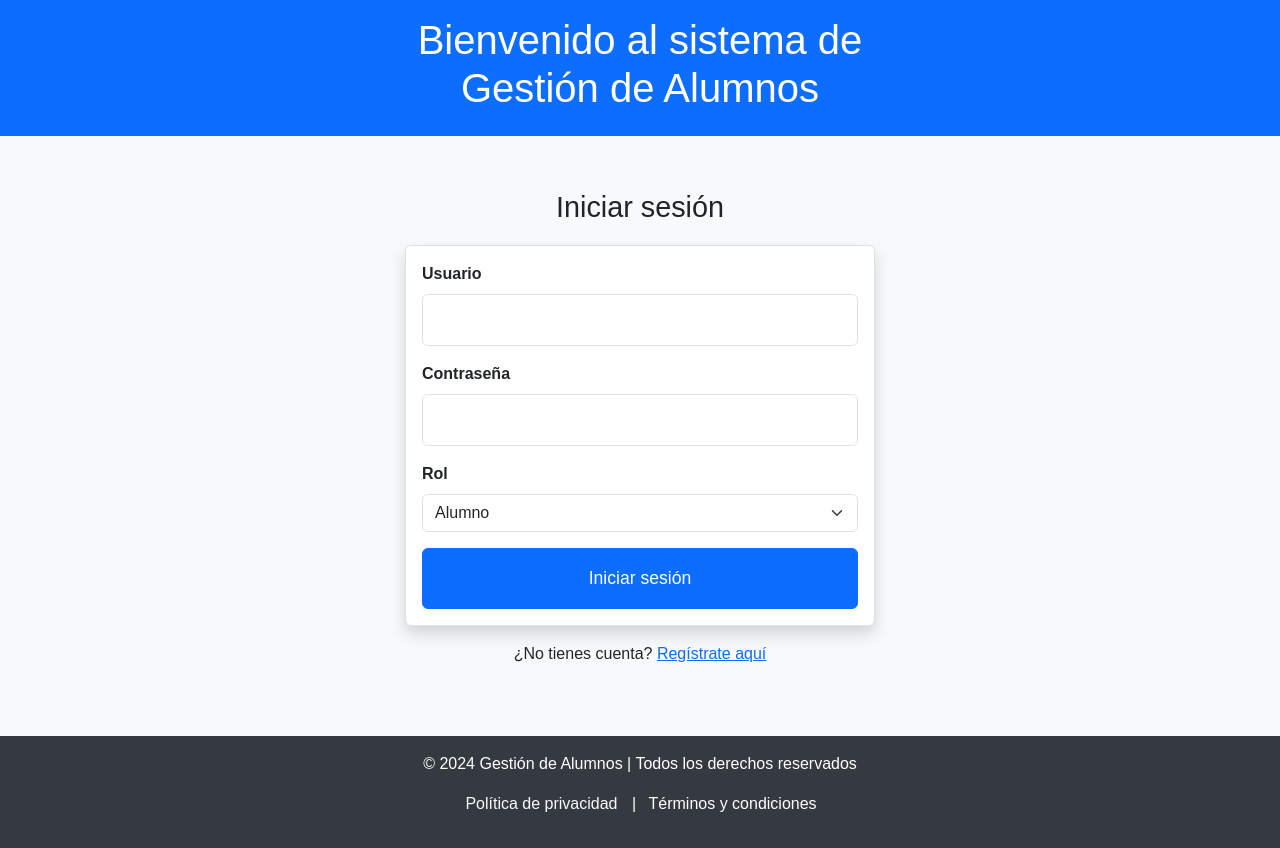
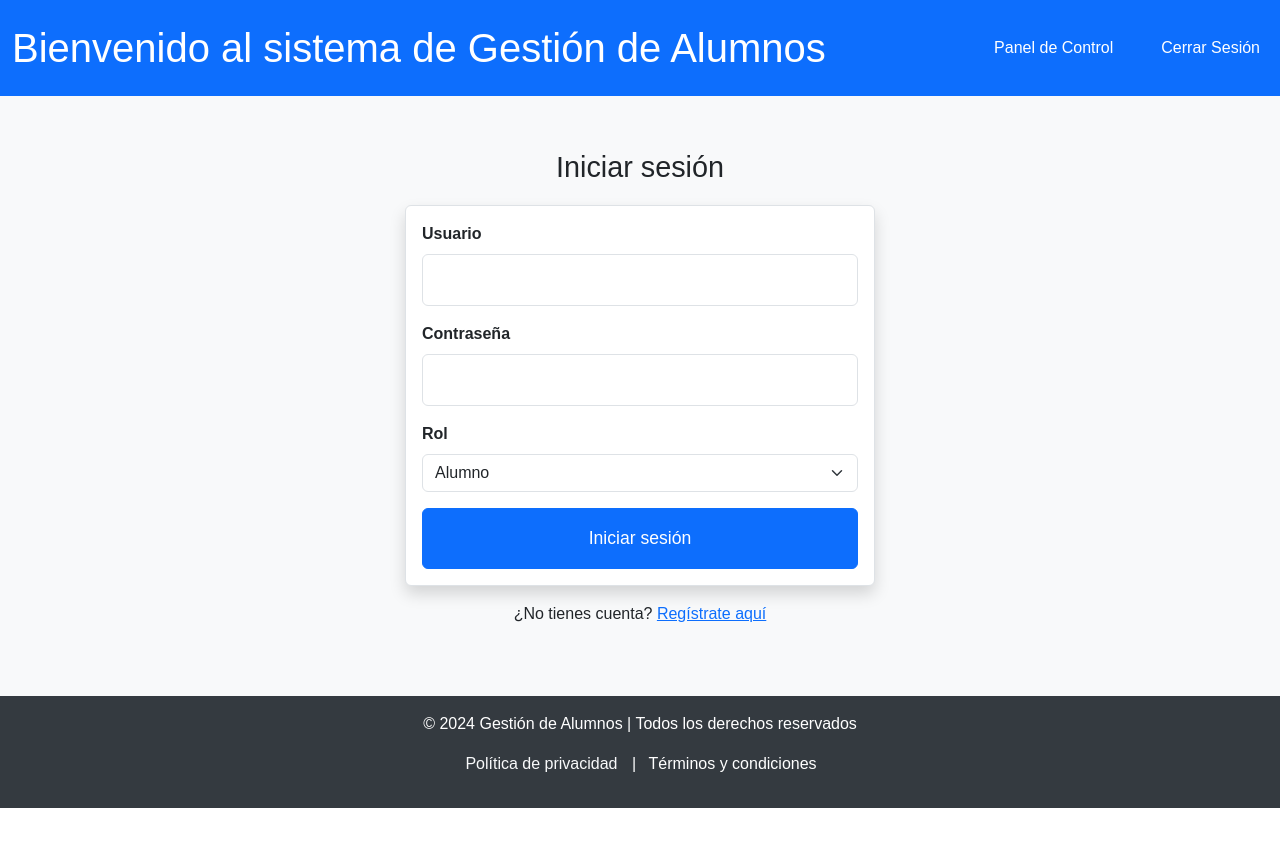
Before and after one commit to giseladevicente/Gestion-de-Alumnos-de-Primaria, a Flask app: page / in a window 1280 px wide. After the commit the page ends 808 px from the top, so only its background shows below. Run offline with Flask 3, Linux system fonts and the light colour scheme; the visitor is signed in with stand-in values (Sample User, id 1); some libraries are stand-ins or nearby versions.

Commit message:
Creación de menú hamburguesa en header.html

```diff
--- a/static/css/styles.css
+++ b/static/css/styles.css
@@ -17,6 +17,25 @@ font-size: 1.5rem;
 main {
   padding: 20px;
 }
+
+.navbar-toggler {
+  border-color: #ffffff80;
+}
+
+.navbar-nav .nav-link {
+  color: white;
+  transition: color 0.3s;
+}
+
+.navbar-nav .nav-link:hover {
+  color: #d3d3d3;
+}
+
+.navbar-nav .nav-item {
+  margin-left: 1rem;
+}
+
+
 
 /* Footer */
 footer {
@@ -52,11 +71,6 @@ h2 {
   margin-bottom: 1rem;
 }
 
-/* .form-label {
-  font-size: 1rem;
-  font-weight: 600;
-} */
-
 .form-control {
   font-size: 1rem;
   padding: 0.75rem;
@@ -87,6 +101,8 @@ h2 {
 }
 
 
+
+
 /* Media Queries */
 
 /* Small devices (601px x 400px) */
@@ -94,7 +110,6 @@ h2 {
   h2 {
     font-size: 2rem;
   }
-
 
   .container {
     max-width: 500px;
@@ -147,6 +162,10 @@ h2 {
     font-size: 2.5rem;
   }
 
+  .navbar-nav .nav-item {
+    margin-left: 2rem;
+  }
+
   footer {
     font-size: 1rem;
   }
--- a/templates/footer.html
+++ b/templates/footer.html
@@ -9,5 +9,8 @@
   </div>
 </footer>
 
+<!-- BOOTSTRAP JS -->
+<script src="https://cdn.jsdelivr.net/npm/bootstrap@5.3.3/dist/js/bootstrap.bundle.min.js"></script>
+
 </body>
 </html>
--- a/templates/header.html
+++ b/templates/header.html
@@ -20,12 +20,50 @@
       href="{{ url_for('static', filename='css/styles.css') }}"
     />
   </head>
-  <body class="d-flex flex-column min-vh-100">
+
+      <body class="min-vh-100">
     <header class="bg-primary py-3">
-      <div class="container">
-        <h1 class="text-center text-white">
-          Bienvenido al sistema de Gestión de Alumnos
-        </h1>
+      <div class="container-fluid">
+        <nav class="navbar navbar-expand-lg navbar-dark d-flex flex-nowrap justify-content-between align-items-center">
+            <h1 class="m-0 text-white">
+              Bienvenido al sistema de Gestión de Alumnos
+            </h1>
+            <button
+              class="navbar-toggler"
+              type="button"
+              data-bs-toggle="collapse"
+              data-bs-target="#navbarNav"
+              aria-controls="navbarNav"
+              aria-expanded="false"
+              aria-label="Toggle navigation"
+            >
+              <span class="navbar-toggler-icon"></span>
+            </button>
+
+            <div class="collapse navbar-collapse" id="navbarNav">
+              <ul class="navbar-nav ms-auto">
+                {% if session.get('user_id') %}
+                <li class="nav-item">
+                  <a class="nav-link text-white" href="{{ url_for('dashboard') }}"
+                    >Panel de Control</a
+                  >
+                </li>
+                <li class="nav-item">
+                  <a class="nav-link text-white" href="{{ url_for('logout') }}">
+                    Cerrar Sesión
+                  </a>
+                </li>
+                {% else %}
+                <li class="nav-item">
+                  <a class="nav-link" href="{{ url_for('index') }}">Inicio</a>
+                </li>
+                <li class="nav-item">
+                  <a class="nav-link text-white" href="{{ url_for('register') }}">Registrarse</a>
+                </li>
+                {% endif %}
+              </ul>
+            </div>
+        </nav>
       </div>
     </header>
 
```
Lines whose indentation alone changed are shown as unchanged.
